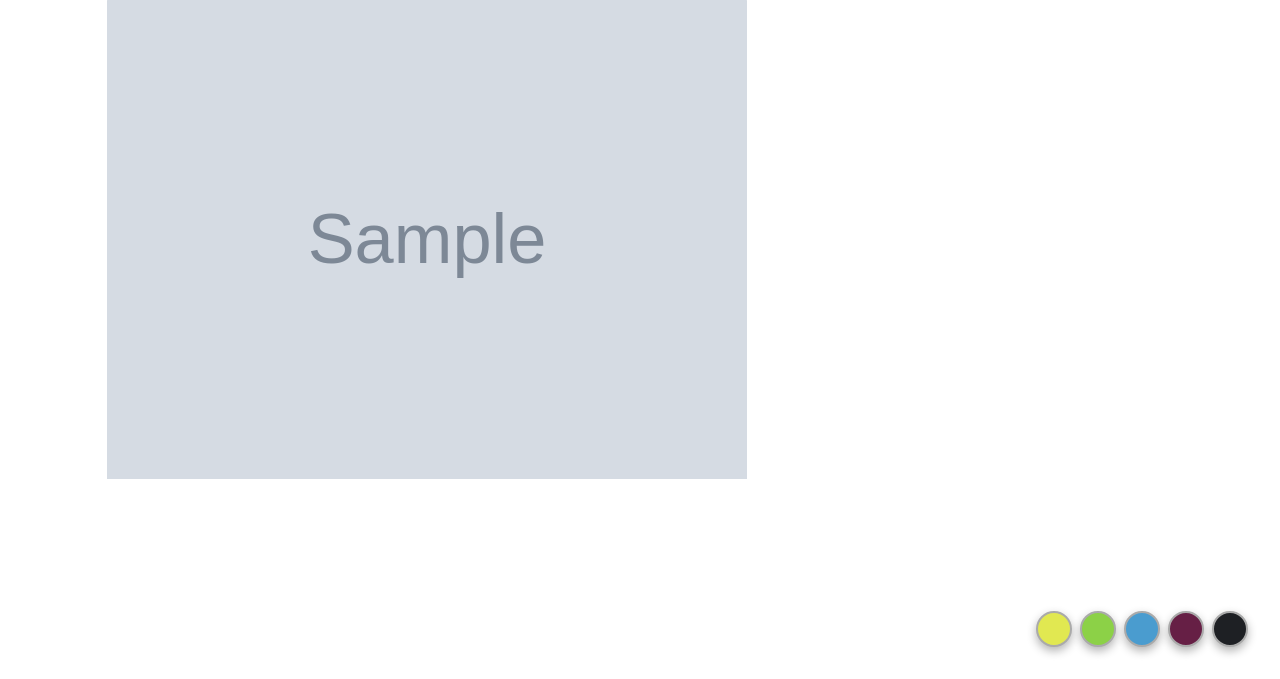
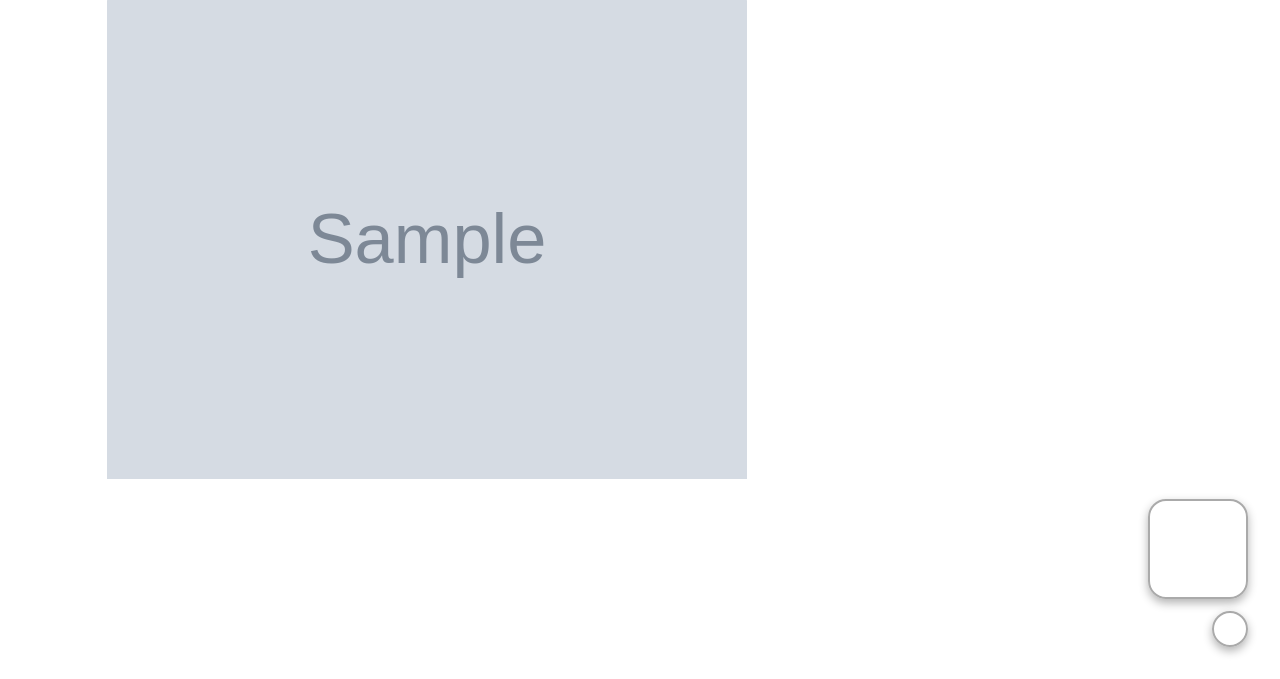
Before and after one commit to natalijabujevic0708/DesignYourCrafts, a Django app: page /products/1 in a window 1280 px wide. Shown: the part 121-800 px from the top of the page. Run offline with Django 3.2, Linux system fonts and the light colour scheme; tables that the repository leaves empty hold one stand-in row (values such as "Sample post"); grey boxes marked "Sample" are stand-in pictures; some libraries are stand-ins or nearby versions.

Commit message:
Modify design_product function so it includes colors and patterns
Modify the design_product.html to include patterns and style the page

```diff
--- a/products/templates/products/design_product.html
+++ b/products/templates/products/design_product.html
@@ -5,11 +5,17 @@
 <div class="container-fluid product_design_container">
     <div class="row">
         <div id="container" class="col-12 col-md-8 offset-md-2 col-lg-6 offset-lg-1">
+            <!--SVG layer-->
             <svg id="product-svg" xmlns="http://www.w3.org/2000/svg" xmlns:xlink="http://www.w3.org/1999/xlink"
                 version="1.1" preserveAspectRatio="xMidYMid meet"
                 viewBox="0 0 {{ product.viewBox_width }} {{ product.viewBox_height }}" width="{{ product.svg_width }}"
                 height="{{ product.svg_height }}">
                 <defs>
+                    {% for pattern in patterns %}
+                    <pattern id="{{ pattern.sku }}" height="100%" width="100%" patternContentUnits="objectBoundingBox">
+                        <image height="1" width="1" preserveAspectRatio="none" xlink:href="{{ pattern.href }}" />
+                    </pattern>
+                    {% endfor %}
                     <path d="{{ product.svg_path }}" id="{{ product.svg_id }}" />
                 </defs>
                 <g>
@@ -23,25 +29,32 @@
                     </g>
                 </g>
             </svg>
+            <!--Background image-->
             <img id="background-image" class="card-img-top img-fluid" src="{{ product.image.url }}"
                 alt="{{ product.name }}">
+            <!--Lock image-->
             {% if product.image_lock %}
-            <img id="lock_image" class="card-img-top img-fluid" src="{{ product.image_lock.url }}"
-                alt="Lock">
+            <img id="lock_image" class="card-img-top img-fluid" src="{{ product.image_lock.url }}" alt="Lock">
             {% endif %}
-
         </div>
     </div>
 </div>
+<!--Options - colors-->
+<div class="colors">
+    {% for color in colors %}
+    <div class="color" data-hex="{{color.hex_value}}"></div>
+    {% endfor %}
 </div>
-<div class="colors">
-    <div class="color" style="background-color: #e1e851" data-hex="#e1e851"></div>
-    <div class="color" style="background-color: #8cd147" data-hex="#8cd147"></div>
-    <div class="color" style="background-color: #4a9ccf" data-hex="#4a9ccf"></div>
-    <div class="color" style="background-color: #661f45" data-hex="#661f45"></div>
-    <div class="color" style="background-color: #1e2024" data-hex="#1e2024"></div>
+<!--Options - patterns-->
+<div class="patterns">
+    {% for pattern in patterns %}
+    <div class="pattern" id="{{ pattern.sku }}" title="{{ pattern.href }}"></div>
+    {% endfor %}
 </div>
+
 {% endblock %}
+
 {% block postloadjs %}
-<script src="{% static 'js/design.js' %}"></script>
+<script src="{% static 'js/apply_design.js' %}"></script>
+<script src="{% static 'js/set_backgrounds.js' %}"></script>
 {% endblock %}
--- a/products/views.py
+++ b/products/views.py
@@ -1,5 +1,5 @@
 from django.shortcuts import render, get_object_or_404
-from .models import Product
+from .models import Product, Color, Pattern
 
 # Create your views here.
 def all_products(request):
@@ -7,8 +7,10 @@ def all_products(request):
 
     products = Product.objects.all()
 
+
     context = {
         'products': products,
+
     }
 
     return render(request, 'products/products.html', context)
@@ -17,9 +19,13 @@ def design_product(request, product_id):
     """ A view to show individual product that the user can personalize"""
 
     product = get_object_or_404(Product, pk=product_id)
+    colors = Color.objects.all()
+    patterns = Pattern.objects.all()
 
     context = {
         'product': product,
+        'colors': colors,
+        'patterns': patterns,
     }
 
     return render(request, 'products/design_product.html', context)
--- a/static/css/base.css
+++ b/static/css/base.css
@@ -33,16 +33,18 @@ body, html {
 #container {
   position: relative;
 }
-#lock_image{
+
+#lock_image {
   z-index: 3;
 }
+
 #product-svg {
   z-index: 2;
   mix-blend-mode: multiply;
 }
 
 #product-shape {
-  fill: #DBED64;
+  fill: #ebece3;
 }
 
 #background-image, #product-svg, #lock_image {
@@ -53,20 +55,37 @@ body, html {
   height: auto;
 }
 
-.colors {
+.colors, .patterns {
   display: flex;
   position: fixed;
-  bottom: 2em;
   right: 2em;
   z-index: 3;
 }
 
-.color {
-  height: 36px;
-  width: 36px;
+.colors {
+  bottom: 2em;
+}
+
+.patterns {
+  bottom: 5em;
+}
+
+.color, .pattern {
   margin-left: 0.5em;
   border-radius: 18px;
   box-shadow: 0px 4px 10px rgba(0, 0, 0, 0.3);
   border: 2px solid #aaa;
   cursor: pointer;
 }
+
+.color {
+  height: 36px;
+  width: 36px;
+}
+
+.pattern {
+  background-position: center;
+  background-size: contain;
+  height: 100px;
+  width: 100px;
+}
```
